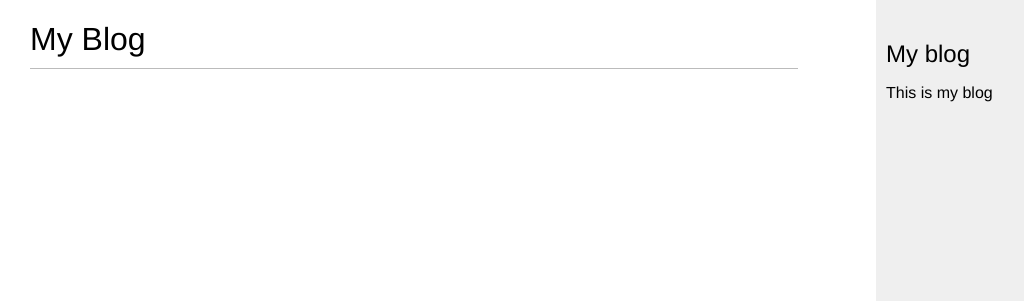
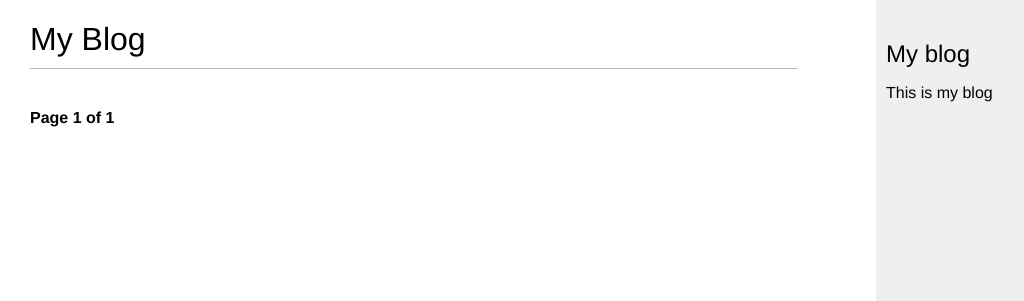
Before and after one commit to Cheshire89/django-blog, a Django app: page /blog/ in a window 1280 px wide. Shown: the top 301 px of the page, without its empty margins (0-1024 px from the left). Run offline with Django 5.2, Linux system fonts and the light colour scheme; data comes from the database, SQL or seed files in the repository.

Commit message:
wireup pagination

```diff
--- a/blog/templates/blog/post/list.html
+++ b/blog/templates/blog/post/list.html
@@ -1,9 +1,16 @@
-{% extends "blog/base.html" %} {% block title %}My Blog{% endblock %}
+{% extends "blog/base.html" %}
+
+{% block title %}My Blog{% endblock %}
+
 {% block content %}
+
 <h1>My Blog</h1>
-{% for post in posts %}
-<h2>
-  <a href="{{ post.get_absolute_url }}"> {{ post.title }} </a>
-</h2>
-<p class="date">Published {{ post.Published }} by {{ post.author }}</p>
-{{ post.body|truncatewords:30|linebreaks}} {%endfor%} {% endblock %}
+  {% for post in posts %}
+    <h2>
+      <a href="{{ post.get_absolute_url }}"> {{ post.title }} </a>
+    </h2>
+    <p class="date">Published {{ post.publish }} by {{ post.author }}</p>
+    {{ post.body|truncatewords:30|linebreaks}}
+  {%endfor%}
+  {% include "pagination.html" with page=posts %}
+{% endblock %}
--- /dev/null
+++ b/blog/templates/pagination.html
@@ -0,0 +1,13 @@
+<div class="pagination">
+    <span class="step-links">
+        {% if page.has_previous %}
+        <a href="?page={{ page.previous_page_number }}">Previous</a>
+        {% endif%}
+        <span class="current">
+            Page {{ page.number }} of {{ page.paginator.num_pages }}
+        </span>
+        {% if page.has_next %}
+        <a href="?page={{ page.next_page_number }}">Next</a>
+        {% endif %}
+    </span>
+</div>
--- a/blog/urls.py
+++ b/blog/urls.py
@@ -7,5 +7,6 @@ app_name = 'blog'
 
 urlpatterns = [
     path('', views.post_list, name='post_list'),
+    # path('', views.PostListView.as_view(), name='post_list'),
     path('<slug:post>', views.post_detail, name='post_detail')
 ]
--- a/blog/views.py
+++ b/blog/views.py
@@ -1,20 +1,40 @@
+from django.core.paginator import Paginator, EmptyPage, PageNotAnInteger
 from django.shortcuts import render
-from django.http import Http404
 from django.shortcuts import get_object_or_404
+# from django.views.generic import ListView
 from .models import Post
+from pprint import pprint
 # Create your views here.
 
 
+# class PostListView(ListView):
+#     '''Alternative posts list view'''
+
+#     queryset = Post.objects.all()
+#     context_object_name = 'posts'
+#     paginate_by = 3
+#     template_name = 'blog/post/list.html'
+
+
 def post_list(request):
-    posts = Post.published.all()
+    posts_list = Post.published.all()
+    paginator = Paginator(posts_list, 3)
+    page_number = request.GET.get('page', 1)
+
+    try:
+        posts = paginator.page(page_number)
+    except PageNotAnInteger:
+        posts = paginator.page(1)
+    except EmptyPage:
+        posts = paginator.page(paginator.num_pages)
+
+
     return render(
         request,
         'blog/post/list.html',
         {'posts': posts}
     )
 
-# def post_list_by_author(request):
-#     posts = Post.objects.all()
 
 def post_detail(request, post):
     post = get_object_or_404(
```
